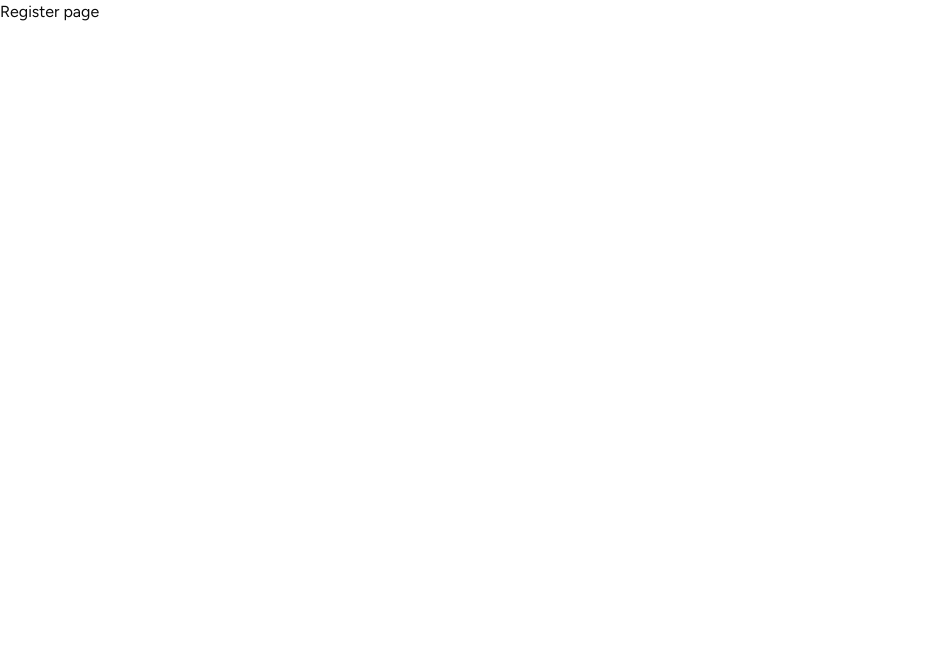
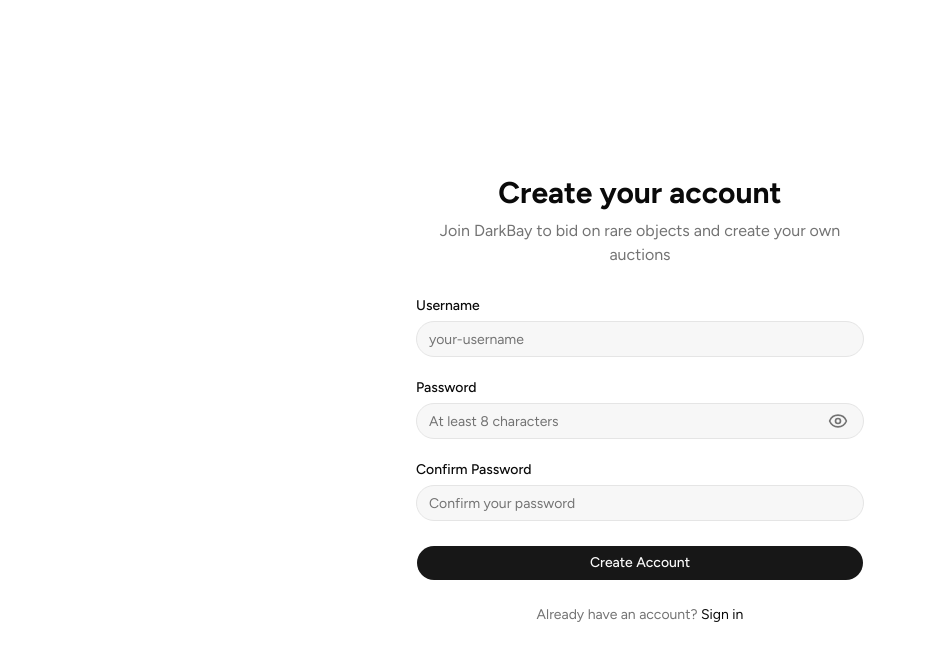
Before and after one commit to manuasdf/NextBay, a Next.js app: page /register in a window 1280 px wide. Shown: the top 660 px of the page, without its empty margins (0-926 px from the left). Built offline with nearby package versions, Linux system fonts and the light colour scheme.

Commit message:
feat(auth): add register page

```diff
--- a/app/register/page.tsx
+++ b/app/register/page.tsx
@@ -1,9 +1,124 @@
 'use client'
 
+import Link from 'next/link'
+import { useState, useTransition } from 'react'
+import { useForm } from 'react-hook-form'
+import { registerAction } from '@/lib/actions/auth-actions'
+import { Button } from '@/components/ui/button'
+import { Input } from '@/components/ui/input'
+import { Label } from '@/components/ui/label'
+import { Eye, EyeOff } from 'lucide-react'
+
+interface RegisterFormValues {
+    username: string
+    password: string
+    confirmPassword: string
+}
+
 export default function RegisterPage() {
-  return (
-    <div className="min-h-screen flex flex-col bg-background">
-     <h1>Register page</h1>
-    </div>
-  )
+    const [showPassword, setShowPassword] = useState(false)
+    const [serverError, setServerError] = useState<string | null>(null)
+    const [isPending, startTransition] = useTransition()
+    const { register, handleSubmit, watch, formState: { errors } } = useForm<RegisterFormValues>()
+
+    const password = watch('password')
+
+    const onSubmit = (values: RegisterFormValues) => {
+        setServerError(null)
+        startTransition(async () => {
+            const result = await registerAction({ username: values.username, password: values.password })
+            if (result?.error) {
+                setServerError(result.error)
+            }
+        })
+    }
+
+    return (
+        <div className="min-h-screen flex flex-col bg-background">
+            <main className="flex-1 flex items-center justify-center py-12">
+                <div className="container max-w-7xl px-4 sm:px-6 lg:px-8">
+                    <div className="max-w-md mx-auto w-full">
+                        <div className="text-center mb-8">
+                            <h1 className="text-3xl font-bold text-foreground">Create your account</h1>
+                            <p className="text-muted-foreground mt-2">
+                                Join DarkBay to bid on rare objects and create your own auctions
+                            </p>
+                        </div>
+
+                        <form onSubmit={handleSubmit(onSubmit)} className="space-y-6">
+                            {serverError && (
+                                <div className="bg-destructive/10 text-destructive text-sm p-3 rounded-lg">{serverError}</div>
+                            )}
+
+                            <div className="space-y-2">
+                                <Label htmlFor="username">Username</Label>
+                                <Input
+                                    id="username"
+                                    placeholder="your-username"
+                                    className="text-foreground"
+                                    {...register('username', {
+                                        required: 'Username is required',
+                                        minLength: { value: 3, message: 'At least 3 characters' },
+                                    })}
+                                />
+                                {errors.username && <p className="text-sm text-destructive">{errors.username.message}</p>}
+                            </div>
+
+                            <div className="space-y-2">
+                                <Label htmlFor="password">Password</Label>
+                                <div className="relative">
+                                    <Input
+                                        id="password"
+                                        type={showPassword ? 'text' : 'password'}
+                                        placeholder="At least 8 characters"
+                                        className="text-foreground pr-12"
+                                        {...register('password', {
+                                            required: 'Password is required',
+                                            minLength: { value: 8, message: 'Must be at least 8 characters' },
+                                        })}
+                                    />
+                                    <button
+                                        type="button"
+                                        onClick={() => setShowPassword(!showPassword)}
+                                        className="absolute right-4 top-1/2 -translate-y-1/2 text-muted-foreground hover:text-foreground"
+                                    >
+                                        {showPassword ? <EyeOff className="w-5 h-5" /> : <Eye className="w-5 h-5" />}
+                                    </button>
+                                </div>
+                                {errors.password && <p className="text-sm text-destructive">{errors.password.message}</p>}
+                            </div>
+
+                            <div className="space-y-2">
+                                <Label htmlFor="confirmPassword">Confirm Password</Label>
+                                <Input
+                                    id="confirmPassword"
+                                    type={showPassword ? 'text' : 'password'}
+                                    placeholder="Confirm your password"
+                                    className="text-foreground"
+                                    {...register('confirmPassword', {
+                                        required: 'Please confirm your password',
+                                        validate: (value) => value === password || 'Passwords do not match',
+                                    })}
+                                />
+                                {errors.confirmPassword && (
+                                    <p className="text-sm text-destructive">{errors.confirmPassword.message}</p>
+                                )}
+                            </div>
+
+                            <Button type="submit" className="w-full" disabled={isPending}>
+                                {isPending ? 'Creating account...' : 'Create Account'}
+                            </Button>
+                        </form>
+
+                        <p className="text-center text-sm text-muted-foreground mt-6">
+                            Already have an account?{' '}
+                            <Link href="/login" className="text-foreground hover:underline">
+                                Sign in
+                            </Link>
+                        </p>
+                    </div>
+                </div>
+            </main>
+        </div>
+    )
 }
```
